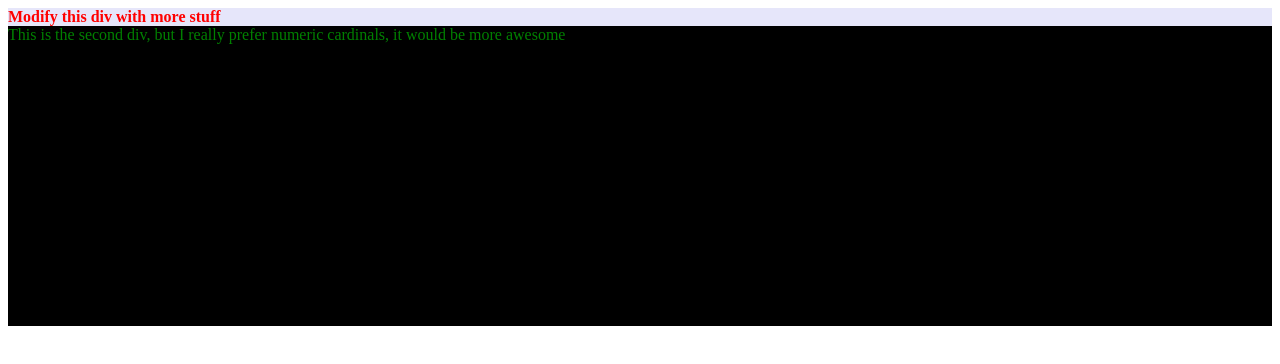
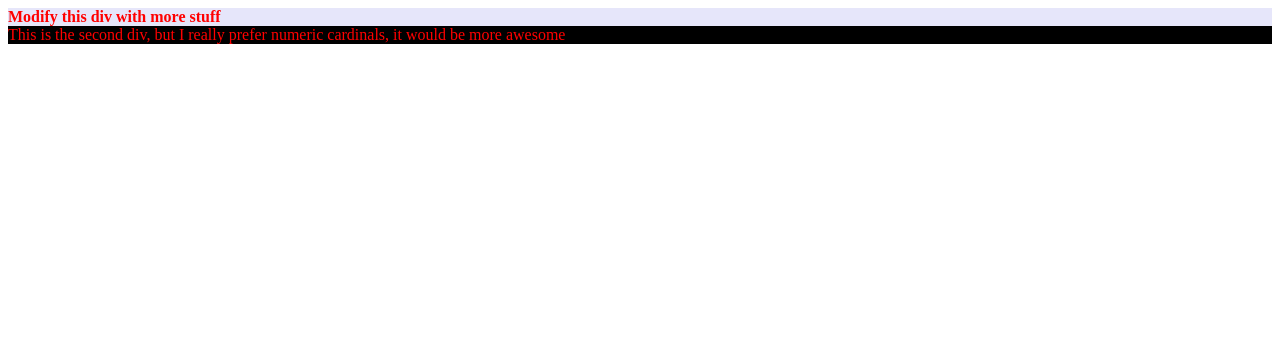
Before and after one commit to ziyaadm/github_merge_example, a plain HTML site: page index.html in a window 1280 px wide. Drawn offline with Linux system fonts and the light colour scheme.

Commit message:
changed colors of styling

```diff
--- a/index.html
+++ b/index.html
@@ -8,9 +8,8 @@
 		background-color: lavender;
 	}
 	.kyle_marx_made_this_class{
-		color: green;
+		color: red;
 		background-color: black;
-		height: 300px;
 	}
 </style>
 </head>
```
